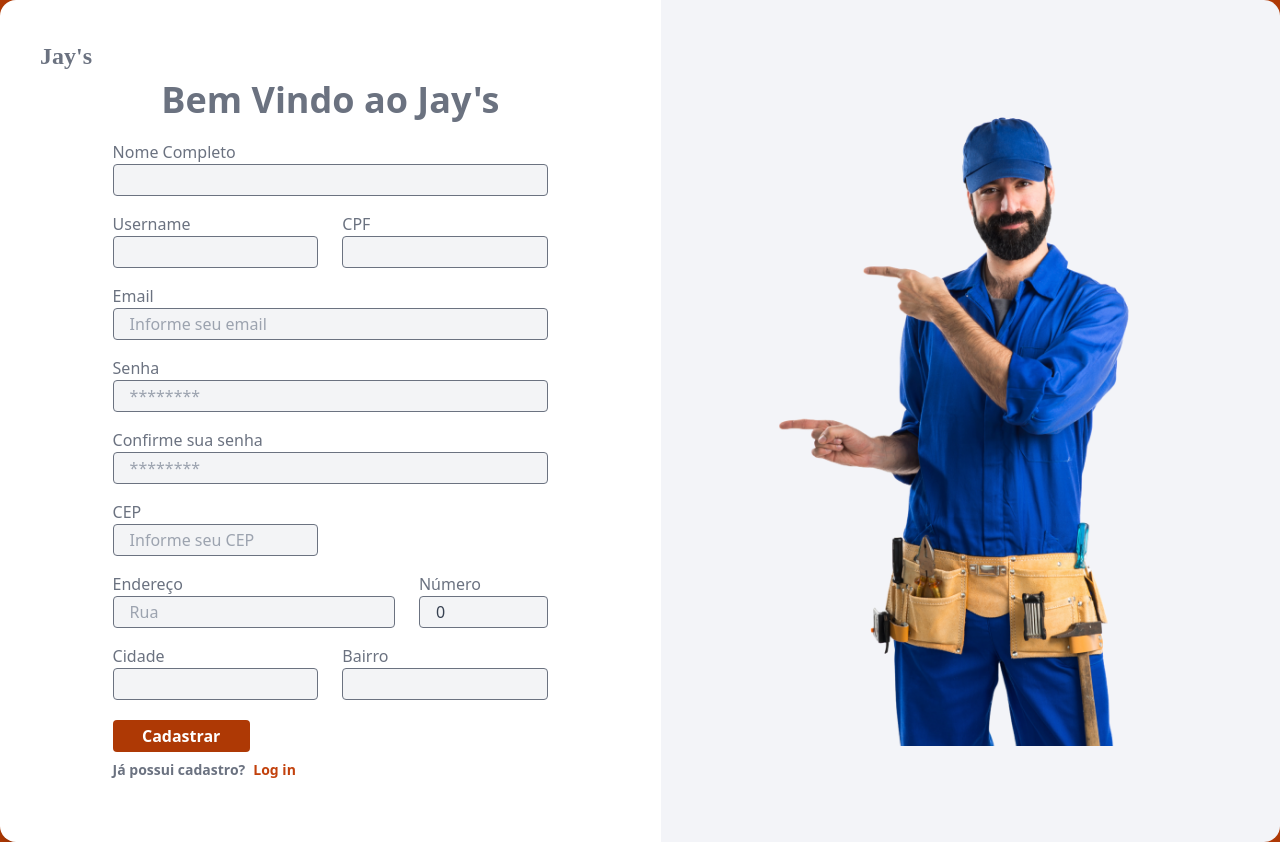
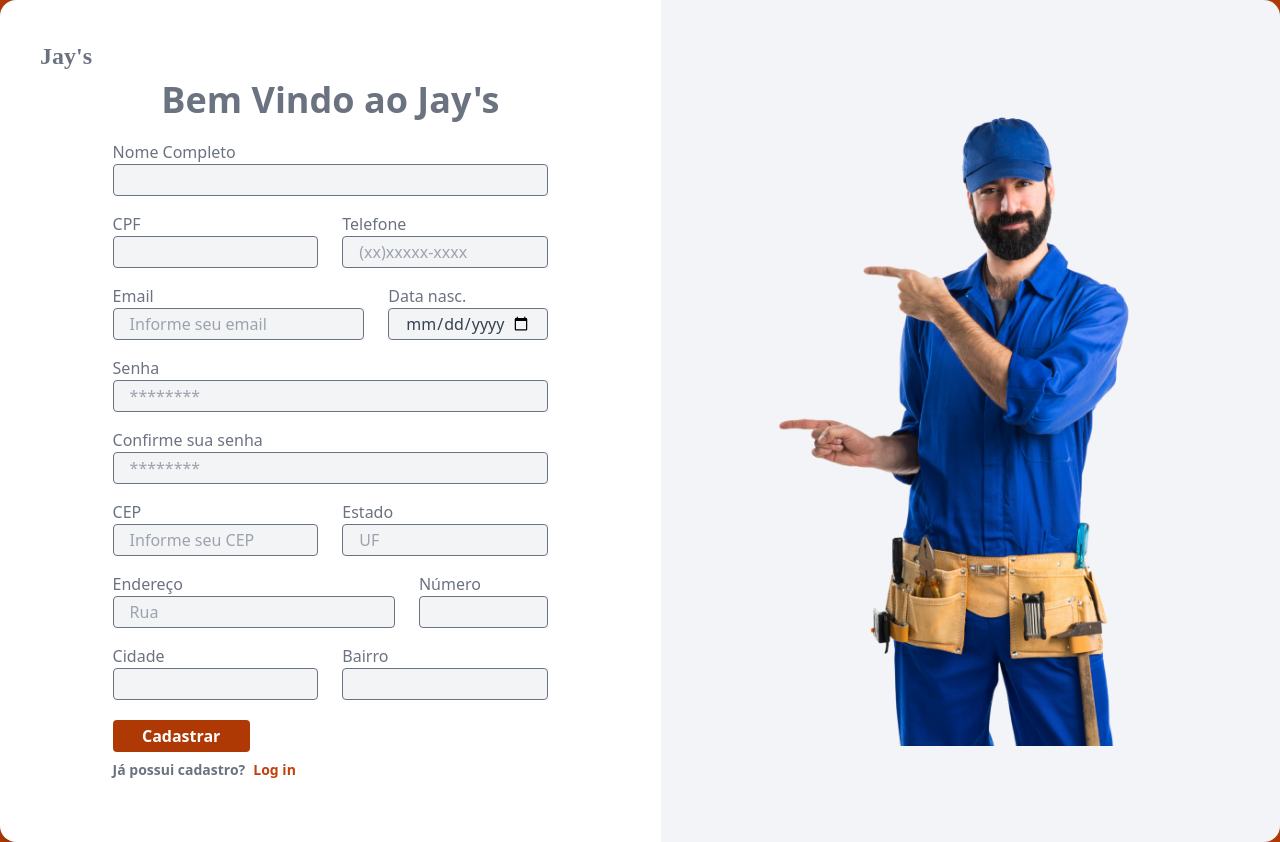
Before and after one commit to jpauloads/jays-frontend, a React (Vite) app: page /cadastro in a window 1280 px wide. Built offline with nearby package versions, Linux system fonts and the light colour scheme.

Commit message:
Alteração no css global da scroll bar, refatoração da register  page para atender ao endppoint de cadastro

```diff
--- a/src/pages/RegisterPage.tsx
+++ b/src/pages/RegisterPage.tsx
@@ -6,7 +6,7 @@ import { z } from 'zod';
 import { zodResolver } from "@hookform/resolvers/zod";
 import { useCallback, useEffect, useState } from "react";
 import axios from 'axios';
-import { zipCodeMask, cpfMask } from "../utils/masks";
+import { zipCodeMask, cpfMask, phoneMask } from "../utils/masks";
 import { api } from "../lib/axios";
 import ErrorModal from "../components/ErrorModal";
 import SuccessModal from "../components/SuccessModal";
@@ -15,22 +15,26 @@ import { AxiosError } from 'axios';
 const createUserFormSchema = z.object({
     nome: z.string().min(1, 'Nome é necessário'),
     documento: z.string().length(14, 'CPF inválido'),
-    cep: z.string().min(9, 'Por favor, informe um CEP válido'),
+    cep: z.string().min(9, 'CEP inválido'),
     logradouro: z.string().min(1, 'Por favor, uma rua válida'),
     numero: z.number().min(1, 'Escreva um número'),
     cidade: z.string().min(1, 'Por favor, informe uma cidade válida'),
     bairro: z.string().min(1, 'Campo inválido'),
     descricao: z.string().default('CPF'),
-    login: z.string().min(4, 'Username deve ter pelo menos 4 caracteres'),
+    // login: z.string().min(4, 'Username deve ter pelo menos 4 caracteres'),
+    telefone: z.string().min(1, 'Digite um telefone válido'),
     email: z.string().email('Email inválido'),
     senha: z.string().min(8, 'Senha deve ter pelo menos 8 caracteres'),
-    confirmPassword: z.string().min(8, 'Confirmação de senha deve ter pelo menos 8 caracteres').optional()
+    confirmPassword: z.string().min(8, 'Confirmação de senha deve ter pelo menos 8 caracteres').optional(),
+    estado: z.string().min(1, "Campo inválido"),
+    nascimento: z.string().min(1, "Data inválida"),
 }).transform((field) => ({
     nome: field.nome,
     email: field.email,
     senha: field.senha,
     confirmPassword: field.confirmPassword,
-    login: field.login,
+    // login: field.login,
+    telefone: field.telefone,
     documento: field.documento,
     cep: field.cep,
     logradouro: field.logradouro,
@@ -38,7 +42,8 @@ const createUserFormSchema = z.object({
     cidade: field.cidade,
     numero: field.numero,
     descricao: field.descricao,
-
+    estado: field.estado,
+    dt_nasc: field.nascimento,
 }));
 
 const styleP = "text-xs font-semibold text-red-500"
@@ -50,6 +55,7 @@ type AddressProps = {
     localidade: string;
     uf: string;
     bairro: string;
+    estado: string;
 }
 
 export function RegisterPage() {
@@ -72,9 +78,10 @@ export function RegisterPage() {
         defaultValues: {
             cep: '',
             logradouro: '',
-            numero: 0,
+            // numero: 0,
             cidade: '',
-            bairro: ''
+            bairro: '',
+            estado: '',
         }
     });
 
@@ -90,7 +97,7 @@ export function RegisterPage() {
         }
 
         const { confirmPassword, ...payload } = data;
-        // console.log(payload);
+        console.log(payload);
 
         try {
             const response = await api.post('/usuario/cadastro', payload);
@@ -126,6 +133,7 @@ export function RegisterPage() {
         setValue('cidade', data.localidade);
         setValue('logradouro', data.logradouro);
         setValue('bairro', data.bairro);
+        setValue('estado', data.uf);
     }, [])
 
     const handleFetchAddress = useCallback(async (zipCode: string) => {
@@ -145,7 +153,7 @@ export function RegisterPage() {
 
     return (
         <>
-        <div className="w-screen h-screen flex flex-wrap items-center justify-center">
+        <div className="flex flex-wrap items-center justify-center">
             <div className="flex">
             <div className="bg-white rounded-bl-2xl rounded-tl-2xl p-10 shadow-lg w-full">
                 <h2 className="text-2xl font-semibold text-start font-['Raleway']">Jay's</h2>
@@ -171,22 +179,8 @@ export function RegisterPage() {
                             </div>
                         </div>
 
-                        {/* Campo de CPF */}
+                        {/* Campo de CPF e Telefone */}
                         <div className="flex flex-wrap -mx-3 mb-4">
-                        <div className="w-full md:w-1/2 px-3 mb-6 md:mb-0">
-                            <label className="block text-gray-500 text-base mb-0">
-                                Username
-                            </label>
-                            <input
-                                {...register('login')}
-                                className="h-8 appearance-none block w-full bg-gray-100 text-gray-700 border border-gray-500 rounded py-3 px-4 leading-tight focus:outline-none focus:bg-white"
-                                id="grid-username"
-                                type="text">
-                            </input>
-                            {errors.login?.message && (
-                                <p className={styleP}>{errors.login?.message}</p>
-                            )}
-                        </div>
                             <div className="w-full md:w-1/2 px-3 mb-6 md:mb-0">
                                 <label className="block text-gray-500 text-base mb-0">
                                     CPF
@@ -206,9 +200,29 @@ export function RegisterPage() {
                                     <p className={styleP}>{errors.documento?.message}</p>
                                 )}
                             </div>
+                        <div className="w-full md:w-1/2 px-3 mb-6 md:mb-0">
+                            <label className="block text-gray-500 text-base mb-0">
+                                Telefone
+                            </label>
+                            <input
+                                {...register('telefone')}
+                                className="h-8 appearance-none block w-full bg-gray-100 text-gray-700 border border-gray-500 rounded py-3 px-4 leading-tight focus:outline-none focus:bg-white"
+                                id="grid-telefone"
+                                type="text"
+                                placeholder="(xx)xxxxx-xxxx"
+                                onChange={(e) => {
+                                    e.target.value = phoneMask(e.target.value);
+                                    setValue('telefone', e.target.value);
+                                }}
+                                >
+                            </input>
+                            {errors.telefone?.message && (
+                                <p className={styleP}>{errors.telefone?.message}</p>
+                            )}
                         </div>
-                        <div className="flex flex-wrap -mx-3 mb-4">
-                        <div className="w-full px-3">
+                        </div>
+                    <div className="flex flex-wrap -mx-3 mb-4">
+                        <div className="w-full md:w-3/5 px-3 mb-6 md:mb-0">
                             <label className="block text-gray-500 text-base mb-0">
                                 Email
                             </label>
@@ -220,6 +234,22 @@ export function RegisterPage() {
                             </input>
                             {errors.email?.message && (
                                 <p className={styleP}>{errors.email?.message}</p>
+                            )}
+                        </div>
+
+                        <div className="w-full md:w-2/5 px-3 mb-6 md:mb-0">
+                            <label className="block text-gray-500 text-base mb-0">
+                                Data nasc.
+                            </label>
+                            <input
+                                {...register('dt_nasc')}
+                                className="h-8 appearance-none block w-full bg-gray-100 text-gray-700 border border-gray-500 rounded py-3 px-4 leading-tight focus:outline-none focus:bg-white "
+                                id="grid-nascimento"
+                                type="date"
+                                >
+                            </input>
+                            {errors.dt_nasc?.message && (
+                                <p className={styleP}>{errors.dt_nasc?.message}</p>
                             )}
                         </div>
                     </div>
@@ -273,6 +303,22 @@ export function RegisterPage() {
                                 </input>
                                 {errors.cep?.message && (
                                     <p className={styleP}>{errors.cep?.message}</p>
+                                )}
+                            </div>
+
+                            <div className="w-full md:w-1/2 px-3 mb-6 md:mb-0">
+                                <label className="block text-gray-500 text-base mb-0">
+                                    Estado
+                                </label>
+                                <input
+                                    {...register('estado')}
+                                    maxLength={3}
+                                    className="h-8 appearance-none block w-full bg-gray-100 text-gray-700 border border-gray-500 rounded py-3 px-4 leading-tight focus:outline-none focus:bg-white"
+                                    type="text"
+                                    placeholder="UF">
+                                </input>
+                                {errors.estado?.message && (
+                                    <p className={styleP}>{errors.estado?.message}</p>
                                 )}
                             </div>
                         </div>
--- a/src/styles/global.css
+++ b/src/styles/global.css
@@ -1,3 +1,17 @@
 @tailwind base;
 @tailwind utilities;
 @tailwind components;
+
+body::-webkit-scrollbar {
+  width: 12px;
+}
+
+body::-webkit-scrollbar-track {
+  background: #171c25;
+}
+
+body::-webkit-scrollbar-thumb {
+  background-color: #354155;
+  border-radius: 10px;
+  border: 3px solid #354155;
+}
```
